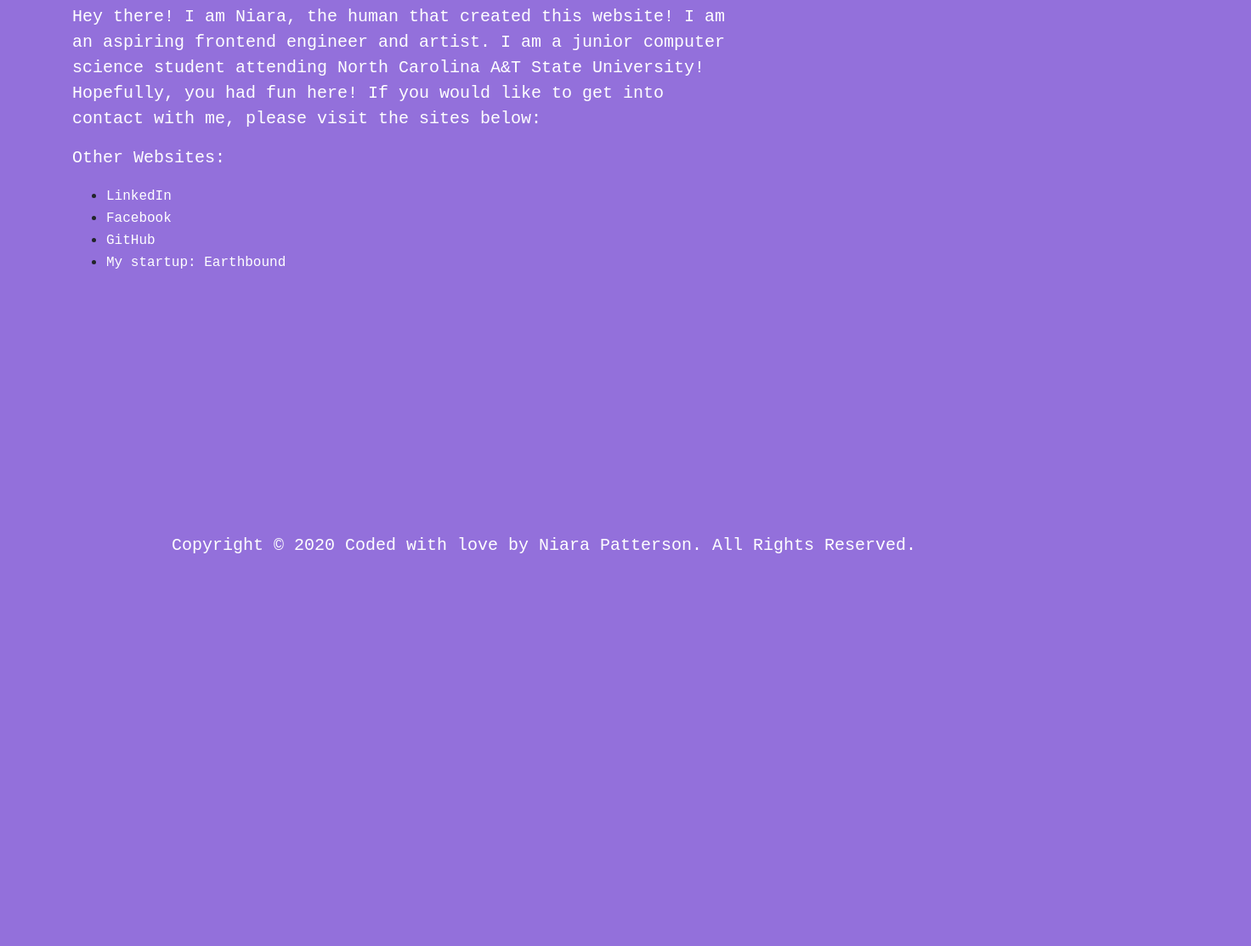
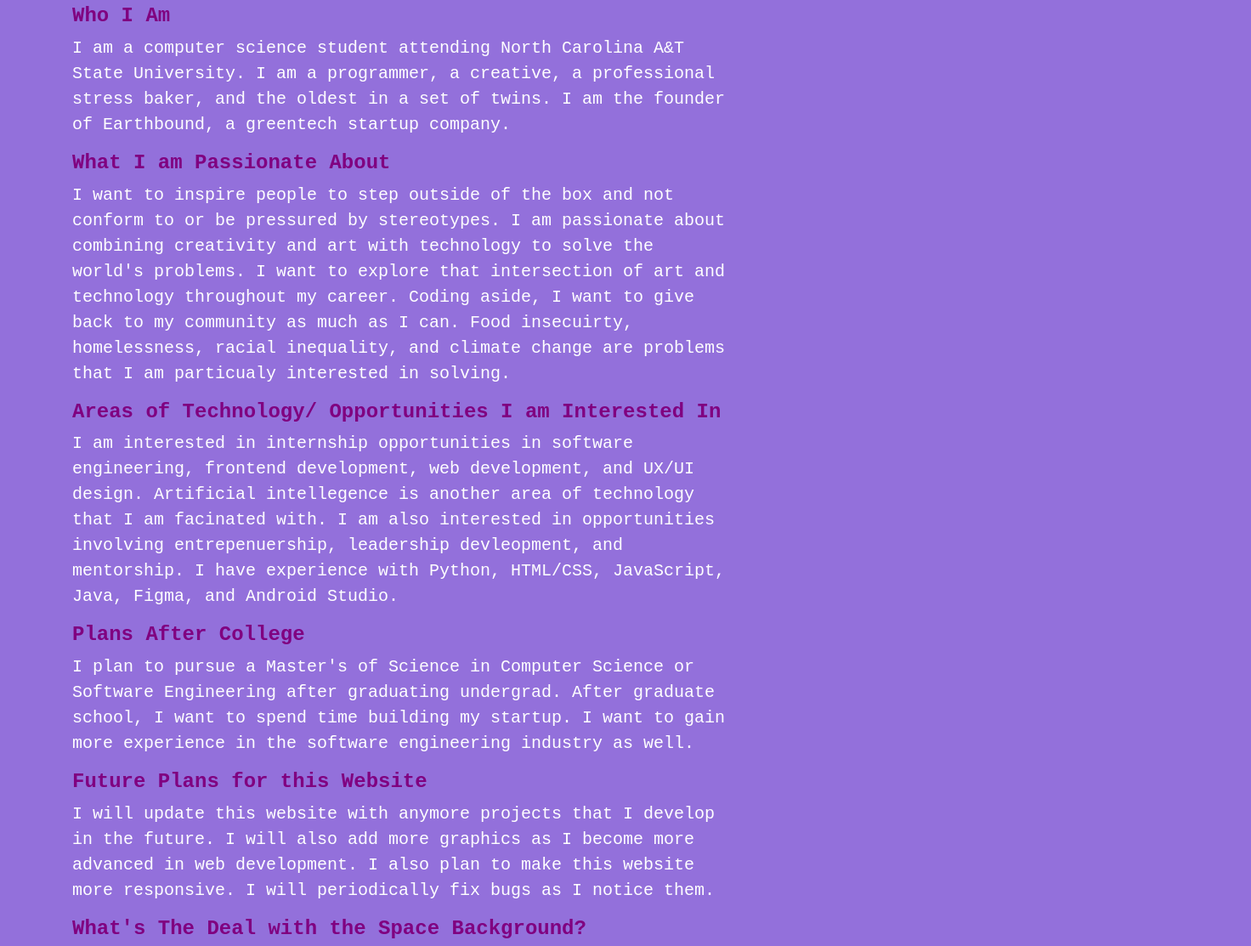
Before and after one commit to ninibean/my-website, a plain HTML site: page contact/index.html in a window 1280 px wide. Shown: the part 113-1226 px from the top of the page at 85% size, 1472 px wide, since content can reach past the window. Before the commit the page ends 800 px from the top, so only its background shows below. Drawn offline with nearby package versions, Linux system fonts and the light colour scheme.

Commit message:
Made changes to footer, added info to about me

```diff
--- a/blog/index.html
+++ b/blog/index.html
@@ -8,7 +8,7 @@
     </head>
 
 
-    <body>
+    <body style="overflow: hidden">
         <!--To make it dark mode, change "navbar-light" to "navbar-dark" and "bg-light" with "bg-dark"-->
         <nav class="navbar navbar-expand-lg navbar-dark">
             <div class="container">
@@ -43,9 +43,10 @@
             <script src="https://stackpath.bootstrapcdn.com/bootstrap/4.1.3/js/bootstrap.min.js"></script>
         </div>
 
-        <footer id="footer">
-            <p>Copyright &copy; <script>document.write(new Date().getFullYear())</script> Coded with love by Niara Patterson. All Rights Reserved.</p>
-        </footer>
+
 
     </body>
+    <footer id="footer">
+        <p>Copyright &copy; <script>document.write(new Date().getFullYear())</script> Coded with love by Niara Patterson. All Rights Reserved.</p>
+    </footer>
 </html>
--- a/contact/index.html
+++ b/contact/index.html
@@ -27,30 +27,66 @@
         </nav>
 
         <div class = "container">
-            <!--In order to refresh and see changes, save the code first then press F5 in the browser-->
             <h1 class = "title text-center">About Me</h1>
+            <h4>Who I Am</h4>
+                <p>
+                    I am a computer science student attending North Carolina A&T State University.
+                    I am a programmer, a creative, a professional stress baker, and the oldest in a
+                    set of twins. I am the founder of Earthbound, a greentech startup company.
+                </p>
+            <h4>What I am Passionate About</h4>
+                <p>
+                    I want to inspire people to step outside of the box and not conform to or be pressured by
+                    stereotypes. I am passionate about combining creativity and art with technology to solve
+                    the world's problems. I want to explore that intersection of art and technology throughout
+                    my career. Coding aside, I want to give back to my community as much as I can. Food insecuirty,
+                    homelessness, racial inequality, and climate change are problems that I am particualy interested
+                    in solving.
+                </p>
+            <h4>Areas of Technology/ Opportunities I am Interested In</h4>
+                <p>
+                    I am interested in internship opportunities in software engineering, frontend development, web
+                    development, and UX/UI design. Artificial intellegence is another area of technology that I am
+                    facinated with. I am also interested in opportunities involving entrepenuership,
+                    leadership devleopment, and mentorship. I have experience with Python, HTML/CSS, JavaScript,
+                    Java, Figma, and Android Studio.
+                </p>
+            <h4>Plans After College</h4>
+                <p>
+                    I plan to pursue a Master's of Science in Computer Science or Software Engineering after graduating
+                    undergrad. After graduate school, I want to spend time building my startup. I want to gain more experience
+                    in the software engineering industry as well.
+                </p>
+            <h4>Future Plans for this Website</h4>
+                <P>
+                    I will update this website with anymore projects that I develop in the future. I will also add more graphics as
+                    I become more advanced in web development. I also plan to make this website more responsive. I will periodically fix
+                    bugs as I notice them.
+                </P>
+            <h4>What's The Deal with the Space Background?</h4>
+                <p>
+                    Fun fact: I love astronomy. <br> Seriously though, when I think of space, I think about the concept of infinity. Anything
+                    can happen in space. There are things out there that exist but aren't discovered yet. Paradoxes exist in space. I apply that
+                    logic to myself and the way I think. I try to look outside the box and solve problems in ways that people haven't thought about.
+                    I am methodical and efficent in the way I strategize and complete my tasks, but my final products always have a creative spin
+                    to them.
+                </p>
+            <h4>Ways to Reach Me</h4>
             <p>
-                Hey there! I am Niara, the human that created this website!
-                I am an aspiring frontend engineer and artist.
-                I am a junior computer science student attending North Carolina A&T State University!
-
-                Hopefully, you had fun here! If you would like to get into contact with me, please visit the sites below:
-            </p>
-
-            <p>
-                Other Websites:
+                Connect with me!
             </p>
 
             <ul>
                 <li><a href = "https://www.linkedin.com/in/niara-patterson-703657168/">LinkedIn</a></li>
-                <li><a href = "https://facebook.com">Facebook</a></li>
                 <li><a href = "https://github.com/ninibean">GitHub</a></li>
                 <li><a href = "https://earthbound.ck.page/e67fc748c1">My startup: Earthbound</a></li>
             </ul>
 
+
             <script src="https://code.jquery.com/jquery-3.3.1.slim.min.js"></script>
             <script src="https://cdnjs.cloudflare.com/ajax/libs/popper.js/1.14.3/umd/popper.min.js"></script>
             <script src="https://stackpath.bootstrapcdn.com/bootstrap/4.1.3/js/bootstrap.min.js"></script>
+
         </div>
 
         <footer id="footer">
--- a/main.css
+++ b/main.css
@@ -14,22 +14,22 @@
 
 #page-container {
     position: relative;
-    min-height: 100vh;
+    min-height: 92vh;
 }
 
 #content-wrap {
     padding-bottom: 2.5rem;    /* Footer height */
 }
 
+
 #footer {
-    position: fixed;
-    left: 50%;
-    bottom: 0px;
-    transform: translate(-50%, -50%);
+    position: relative;
+    overflow: auto;
+    text-align: center;
+    height: 50px;
+    bottom: 0;
+    left: 15%;
     margin: 0 auto;
-    white-space: nowrap;
-    z-index: -1;
-    height: 2.5rem;            /* Footer height */
 }
 
 .typewriter h1 {
@@ -56,13 +56,15 @@
 }
 
 .background {
-    background:  url(galaxy.gif) no-repeat center center fixed;
+    background:  url(space.gif) no-repeat center center fixed;
     background-size: cover;
 }
 
 body {
     background-color: mediumpurple;
     margin: 0;
+    position: relative;
+    overflow: auto;
 }
 
 h1 {
@@ -94,3 +96,9 @@ img {
     width: 19%;
     height: 50%;
 }
+
+h4 {
+    color: purple;
+    font-family: 'Courier New', Courier, monospace;
+    font-weight: bold;
+}
```
Also changed, not shown: index.html (+7 -10 lines).
